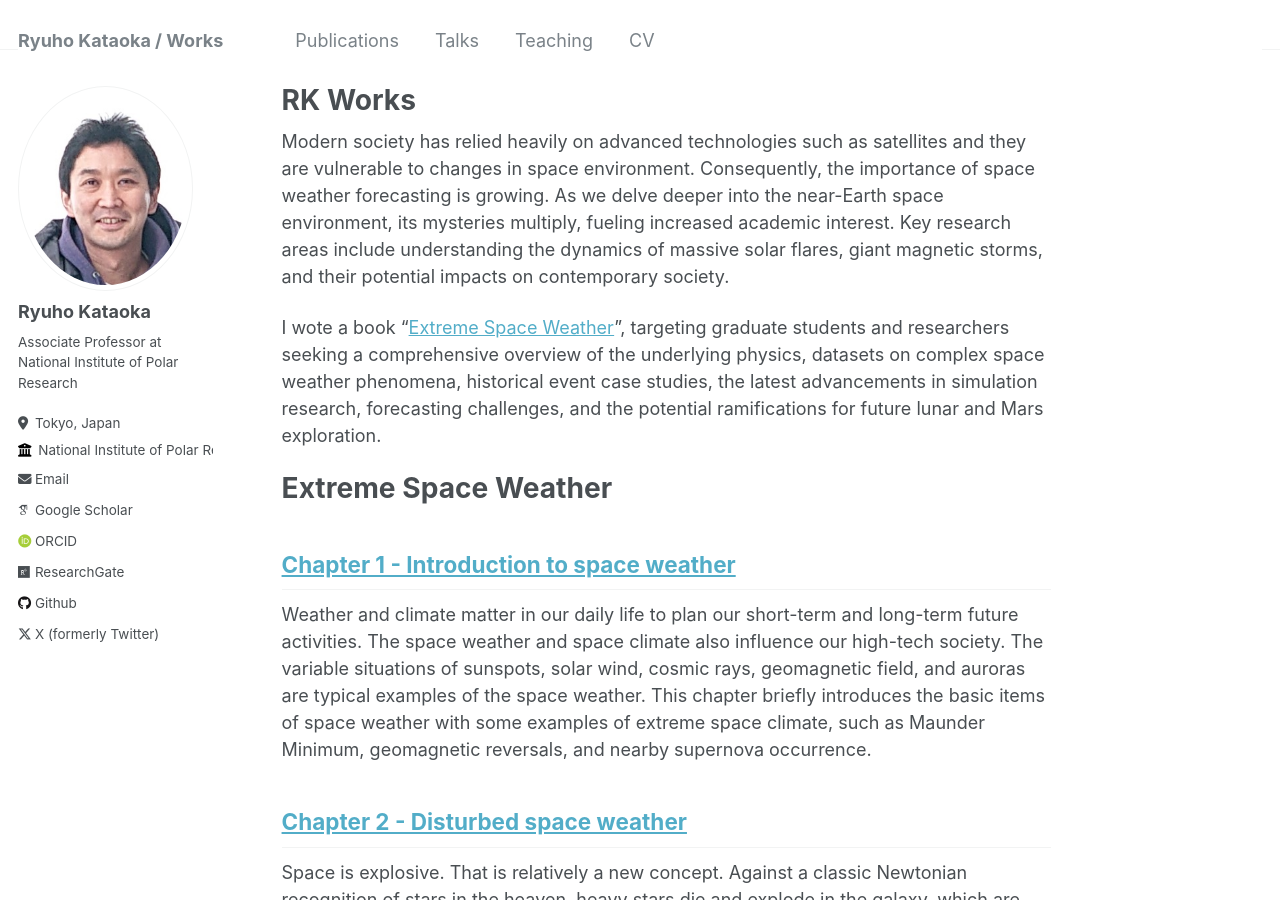
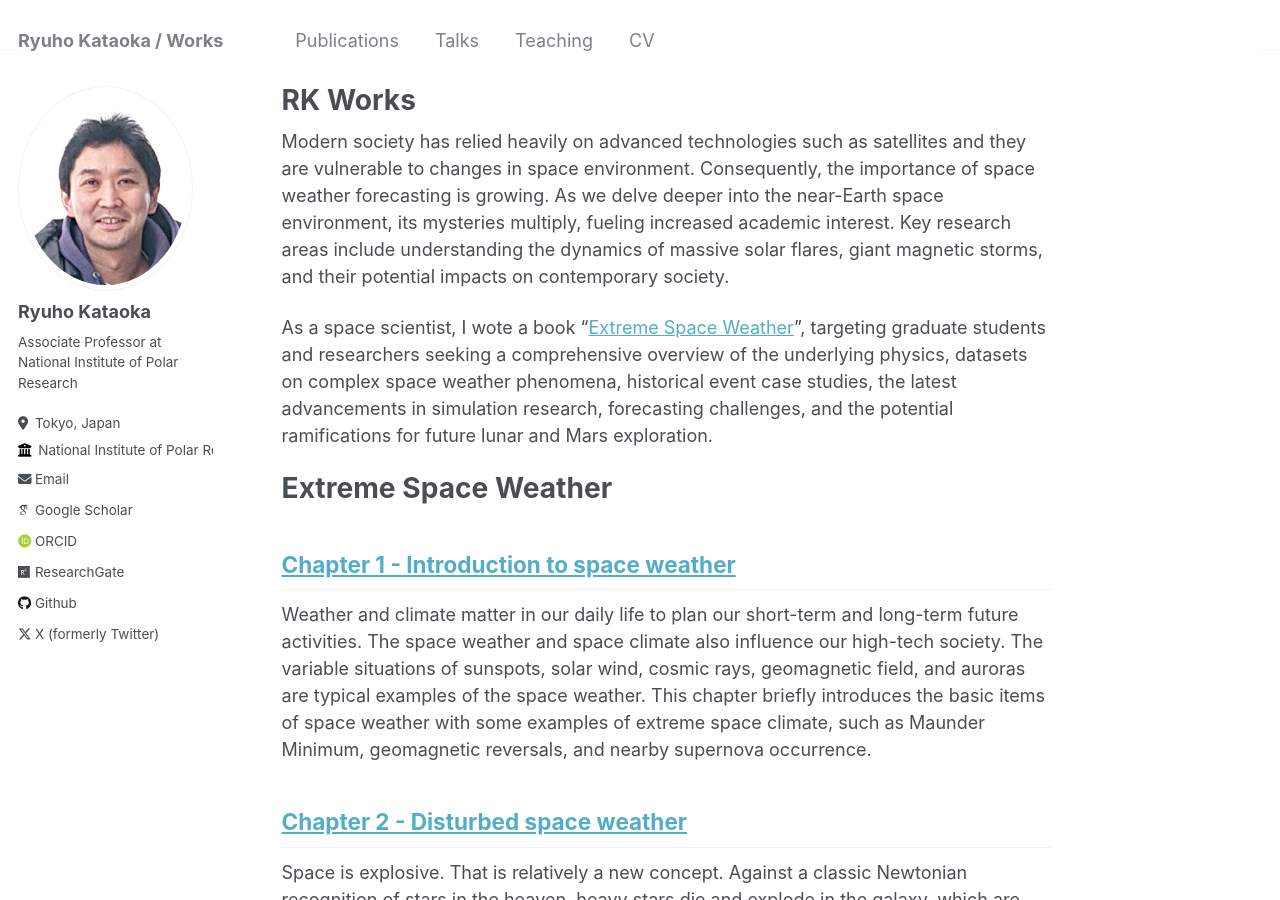
Before and after one commit to ryuhokataoka/ryuhokataoka.github.io, a Jekyll site: the page built from _pages/about.md, in a window 1280 px wide and 900 px high. Built offline with Jekyll 4.4.1, drawn with Linux system fonts in a browser that asks for light colours; some web fonts are replaced.

Commit message:
Update about.md

```diff
--- a/_pages/about.md
+++ b/_pages/about.md
@@ -9,7 +9,7 @@ redirect_from:
 
 Modern society has relied heavily on advanced technologies such as satellites and they are vulnerable to changes in space environment. Consequently, the importance of space weather forecasting is growing. As we delve deeper into the near-Earth space environment, its mysteries multiply, fueling increased academic interest. Key research areas include understanding the dynamics of massive solar flares, giant magnetic storms, and their potential impacts on contemporary society.
 
-I wote a book "[Extreme Space Weather](https://www.sciencedirect.com/book/9780128225370/extreme-space-weather)", targeting graduate students and researchers seeking a comprehensive overview of the underlying physics, datasets on complex space weather phenomena, historical event case studies, the latest advancements in simulation research, forecasting challenges, and the potential ramifications for future lunar and Mars exploration.
+As a space scientist, I wote a book "[Extreme Space Weather](https://www.sciencedirect.com/book/9780128225370/extreme-space-weather)", targeting graduate students and researchers seeking a comprehensive overview of the underlying physics, datasets on complex space weather phenomena, historical event case studies, the latest advancements in simulation research, forecasting challenges, and the potential ramifications for future lunar and Mars exploration.
 
 Extreme Space Weather
 =====
```
